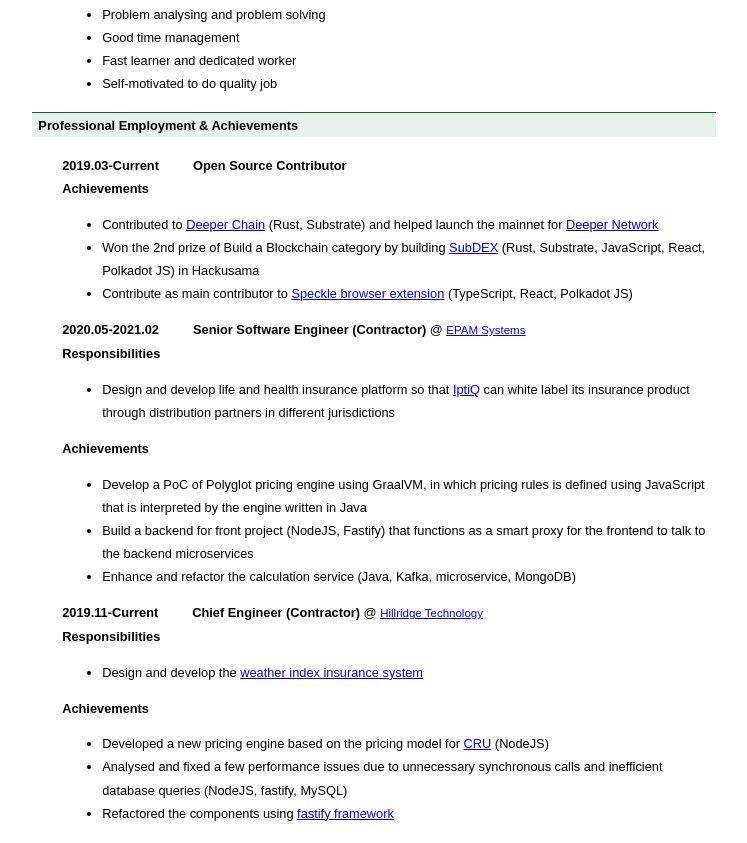
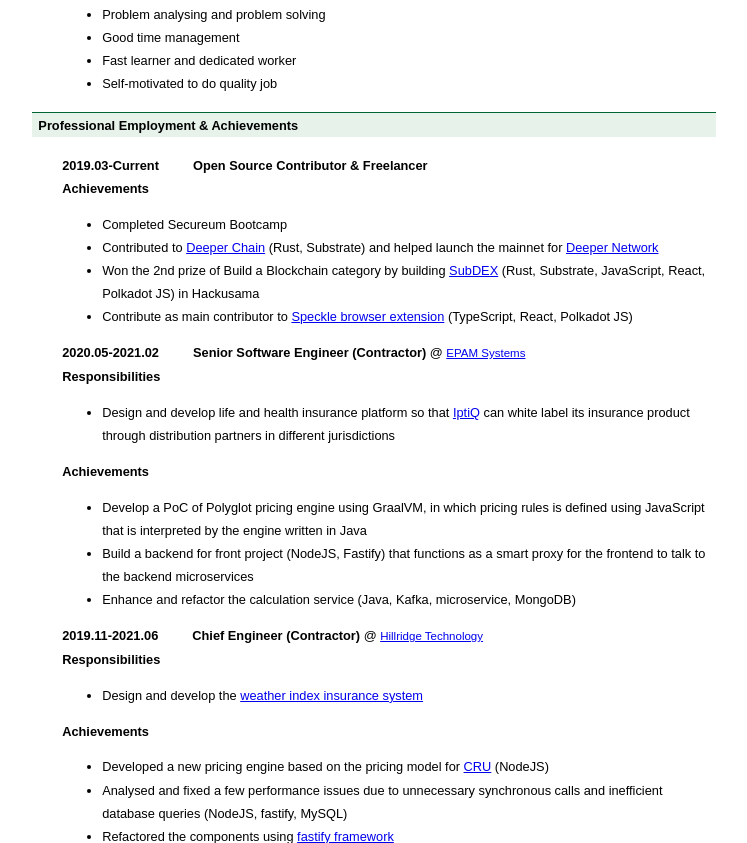
Before and after one commit to fyang1024/cv, a plain HTML site: page index.html in a window 1280 px wide. Shown: the part 677-1520 px from the top of the page, without its empty margins (266-1013 px from the left). Drawn offline with Linux system fonts and the light colour scheme.

Commit message:
Update index.html

```diff
--- a/index.html
+++ b/index.html
@@ -95,10 +95,11 @@
   <h4>Professional Employment & Achievements</h4>
   <div class="content">
     <div>
-      <strong>2019.03-Current</strong><span class="role" style="padding-left:9mm">Open Source Contributor</span>
+      <strong>2019.03-Current</strong><span class="role" style="padding-left:9mm">Open Source Contributor & Freelancer</span>
     </div>
     <strong>Achievements</strong>
     <ul>
+      <li>Completed Secureum Bootcamp</li>
       <li>Contributed to <a href="https://github.com/deeper-chain/deeper-chain" target="_blank">Deeper Chain</a> (Rust, Substrate) and helped launch the mainnet for <a href="https://deeper.network" target="_blank">Deeper Network</a></li>
       <li>Won the 2nd prize of Build a Blockchain category by building <a href="https://devpost.com/software/dark-dex" target="_blank">SubDEX</a> (Rust, Substrate, JavaScript, React, Polkadot JS) in Hackusama</li>
       <li>Contribute as main contributor to <a href="https://github.com/SpeckleOS/speckle-browser-extension" target="_blank">Speckle browser extension</a> (TypeScript, React, Polkadot JS)</li>
@@ -120,7 +121,7 @@
       <li>Enhance and refactor the calculation service (Java, Kafka, microservice, MongoDB) </li>
     </ul>
     <div>
-      <strong>2019.11-Current</strong><span class="role" style="padding-left:9mm">Chief Engineer (Contractor)</span> @
+      <strong>2019.11-2021.06</strong><span class="role" style="padding-left:9mm">Chief Engineer (Contractor)</span> @
       <span class="employer">
 			<a href="https://hillridge.com.au/" target="_blank">Hillridge Technology</a>
 		</span>
```
